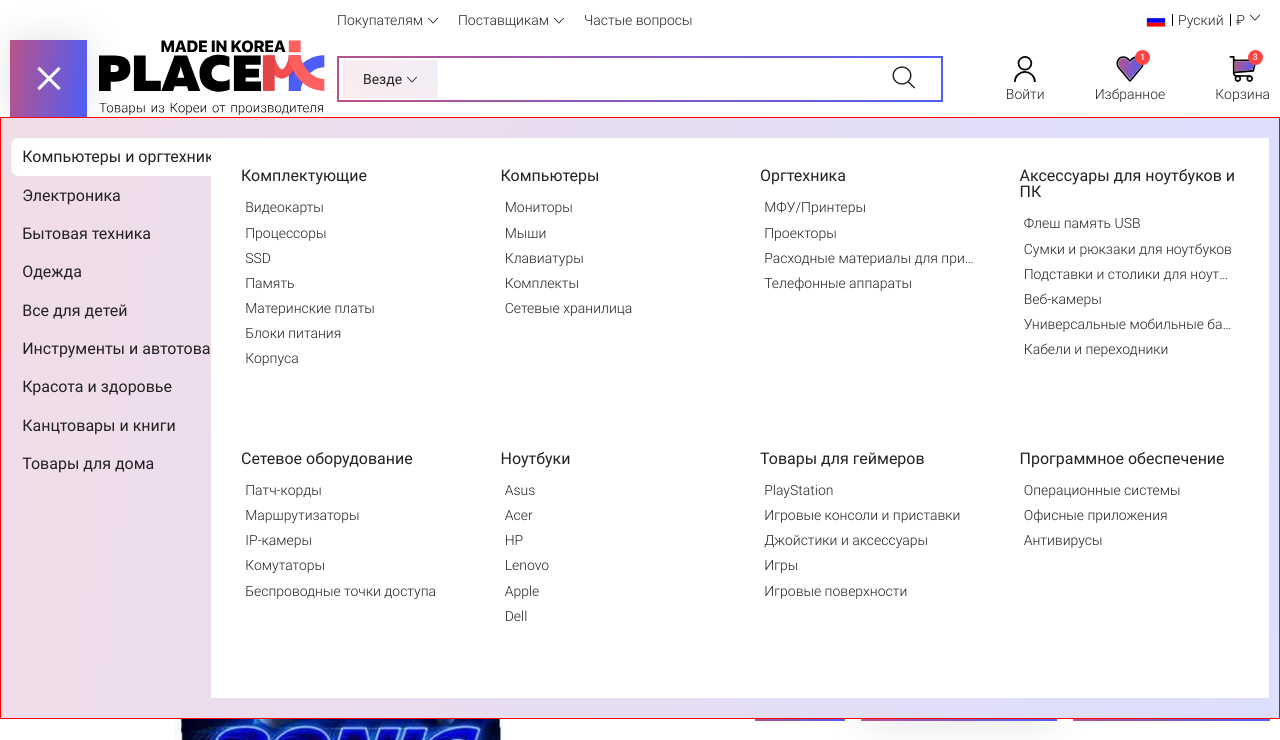
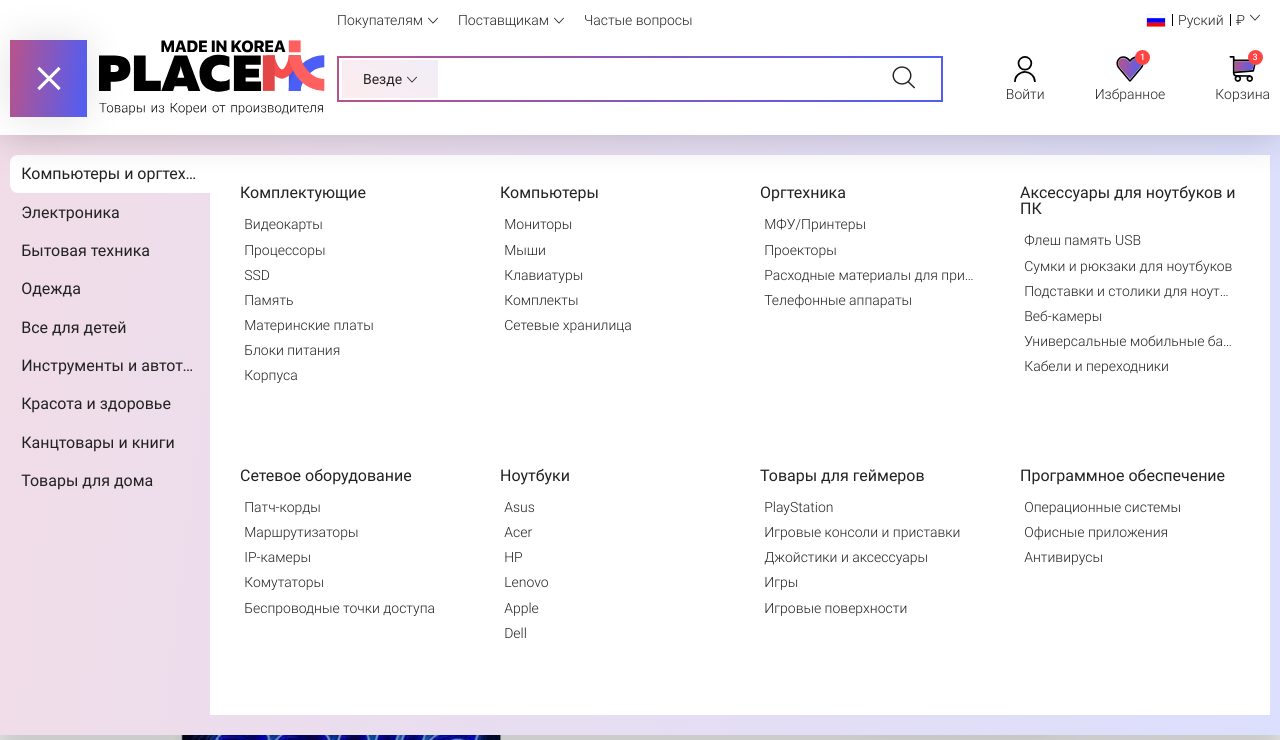
Before and after one commit to BoikoSV/product-card, a website: page index.html in a window 1280 px wide. Both pictures are taken after a click on the button 48 px from the left and 78 px from the top of the page. Shown: the top 740 px of the page. Drawn offline with nearby package versions, Linux system fonts and the light colour scheme; some packages are replaced by stand-ins of ours; files that its build step writes are made by us from their sources; a script that the page names is missing.

Commit message:
make animatinos for menu

```diff
--- a/index.html
+++ b/index.html
@@ -11,73 +11,7 @@
 
 <body>
     <header class="header">
-        <div class="container">
-            <div class="header__inner">
-                <div class="header__wrapper">
-                    <button class="menu-btn menu-btn--open">
-                        <span class="menu-btn__line"></span>
-                    </button>
-                    <a href="#" class="logo">
-                        <img src="./dist/svg/logo.svg" alt="" class="logo__img">
-                    </a>
-                </div>
-                <div class="cooperation">
-                    <ul class="cooperation__list">
-                        <li class="cooperation__item">
-                            <a href="#" class="cooperation__link icon icon-drop-down">Покупателям</a>
-                        </li>
-                        <li class="cooperation__item">
-                            <a href="#" class="cooperation__link icon icon-drop-down">Поставщикам</a>
-                        </li>
-                        <li class="cooperation__item">
-                            <a href="#" class="cooperation__link">Частые вопросы</a>
-                        </li>
-                    </ul>
-                </div>
-                <form action="" class="search" method="GET">
-                    <input type="text" class="search__input">
-                    <button class="search__btn icon icon-search" type="submit"></button>
-                    <button class="search__list icon icon-drop-down">Везде</button>
-                </form>
-                <div class="local">
-                    <button class="local__asks icon icon-asks"></button>
-                    <div class="local__current icon icon-drop-down">
-                        <div class="local__current-img-wrap">
-                            <img src="./dist/svg/flag-ru.svg" width="20" height="13" alt="" class="local__current-flag">
-                        </div>
-                        <span class="local__current-lang">Руский</span>
-                        <span class="local__current-sumbol">&#8381;</span>
-                    </div>
-                </div>
-                <div class="user-menu">
-                    <a href="#" class="user-menu__item user-menu__search">
-                        <div class="user-menu__img-wrap icon icon-search"></div>
-                        <span class="user-menu__text">Войти</span>
-                    </a>
-                    <a href="#" class="user-menu__item user-menu__login">
-                        <div class="user-menu__img-wrap">
-                            <img src="./dist/svg/bust.svg" width="26" height="26" alt="" class="user-menu__img">
-                        </div>
-                        <span class="user-menu__text">Войти</span>
-                    </a>
-                    <a href="#" class="user-menu__item user-menu__favorites">
-                        <div class="user-menu__img-wrap">
-                            <img src="./dist/svg/heart.svg" width="24" height="25" alt="" class="user-menu__img">
-                            <span class="user-menu__count">1</span>
-                        </div>
-                        <span class="user-menu__text">Избранное</span>
-                    </a>
-                    <a href="#" class="user-menu__item user-menu__cart">
-                        <div class="user-menu__img-wrap">
-                            <img src="./dist/svg/cart.svg" width="27" height="26" alt="" class="user-menu__img">
-                            <span class="user-menu__count">3</span>
-                        </div>
-                        <span class="user-menu__text">Корзина</span>
-                    </a>
-                </div>
-            </div>
-        </div>
-        <nav class="menu">
+        <nav class="menu menu__animation--close">
             <div class="container">
                 <ul class="menu__list">
                     <li class="menu__item">
@@ -1588,6 +1522,75 @@
                 </ul>
             </div>
         </nav>
+        <div class="header__padding">
+            <div class="container">
+                <div class="header__inner">
+                    <div class="header__wrapper">
+                        <button class="menu-btn">
+                            <span class="menu-btn__line"></span>
+                        </button>
+                        <a href="#" class="logo">
+                            <img src="./dist/svg/logo.svg" alt="" class="logo__img">
+                        </a>
+                    </div>
+                    <div class="cooperation">
+                        <ul class="cooperation__list">
+                            <li class="cooperation__item">
+                                <a href="#" class="cooperation__link icon icon-drop-down">Покупателям</a>
+                            </li>
+                            <li class="cooperation__item">
+                                <a href="#" class="cooperation__link icon icon-drop-down">Поставщикам</a>
+                            </li>
+                            <li class="cooperation__item">
+                                <a href="#" class="cooperation__link">Частые вопросы</a>
+                            </li>
+                        </ul>
+                    </div>
+                    <form action="" class="search" method="GET">
+                        <input type="text" class="search__input">
+                        <button class="search__btn icon icon-search" type="submit"></button>
+                        <button class="search__list icon icon-drop-down">Везде</button>
+                    </form>
+                    <div class="local">
+                        <button class="local__asks icon icon-asks"></button>
+                        <div class="local__current icon icon-drop-down">
+                            <div class="local__current-img-wrap">
+                                <img src="./dist/svg/flag-ru.svg" width="20" height="13" alt="" class="local__current-flag">
+                            </div>
+                            <span class="local__current-lang">Руский</span>
+                            <span class="local__current-sumbol">&#8381;</span>
+                        </div>
+                    </div>
+                    <div class="user-menu">
+                        <a href="#" class="user-menu__item user-menu__search">
+                            <div class="user-menu__img-wrap icon icon-search"></div>
+                            <span class="user-menu__text">Войти</span>
+                        </a>
+                        <a href="#" class="user-menu__item user-menu__login">
+                            <div class="user-menu__img-wrap">
+                                <img src="./dist/svg/bust.svg" width="26" height="26" alt="" class="user-menu__img">
+                            </div>
+                            <span class="user-menu__text">Войти</span>
+                        </a>
+                        <a href="#" class="user-menu__item user-menu__favorites">
+                            <div class="user-menu__img-wrap">
+                                <img src="./dist/svg/heart.svg" width="24" height="25" alt="" class="user-menu__img">
+                                <span class="user-menu__count">1</span>
+                            </div>
+                            <span class="user-menu__text">Избранное</span>
+                        </a>
+                        <a href="#" class="user-menu__item user-menu__cart">
+                            <div class="user-menu__img-wrap">
+                                <img src="./dist/svg/cart.svg" width="27" height="26" alt="" class="user-menu__img">
+                                <span class="user-menu__count">3</span>
+                            </div>
+                            <span class="user-menu__text">Корзина</span>
+                        </a>
+                    </div>
+                </div>
+            </div>
+        </div>
+
     </header>
     <section class="crumbs">
         <div class="container">
--- /dev/null
+++ b/src/js/open-menu.js
@@ -0,0 +1,31 @@
+(function(){
+    const header = document.querySelector('.header');
+    const menu = header.querySelector('.menu');
+    const toggleBtn = header.querySelector('.menu-btn');
+
+    toggleBtn.addEventListener('click', function(){
+        toggleMenu();
+    })
+
+    function toggleMenu(){
+
+        if(menu.classList.contains('menu--open')){
+            header.classList.remove('header__shadow')
+            toggleBtn.classList.remove('menu-btn--open');
+            menu.classList.remove('menu__animation--open');
+            menu.classList.add('menu__animation--close');
+            setTimeout(() => {
+                menu.classList.remove('menu--open');
+            }, 500)
+        }else{
+            header.classList.add('header__shadow');
+            toggleBtn.classList.add('menu-btn--open');
+            menu.classList.add('menu--open');
+            setTimeout(()=> {
+                menu.classList.add('menu__animation--open');
+                menu.classList.remove('menu__animation--close');
+            }, 1);
+        }
+    }
+
+})();
--- a/src/scss/components/_menu.scss
+++ b/src/scss/components/_menu.scss
@@ -1,14 +1,44 @@
 .menu {
     position: absolute;
-    border: 1px solid red;
+    // border: 1px solid red;
     background-image: linear-gradient(96.78deg, rgba(#f64d4d, 0.2) -57.09%, rgba(#4d5ef6, 0.2) 101.17%);
     left: 0;
     right: 0;
-    z-index: 20;
+    bottom: 0;
+    opacity: 0;
+    z-index: -5;
     background-color: #fff;
     padding-top: 20px;
     padding-bottom: 20px;
+    display: none;
+    opacity: 0;
+    transform: translateY(80%);
+    // transition: all ease-out 0.3s;
+    transition-property: transform, opacity;
+    transition-duration: 0.5s, 0.2s;
+    transition-timing-function: ease-out;
+    box-shadow: 0px 30px 30px 10px #00000033;
+
 }
+
+.menu--open{
+    display: block;
+    // opacity: 0;
+    // transform: translateY(80%);
+}
+.menu__animation--close{
+    opacity: 0;
+    transform: translateY(80%);
+    transition-property: transform, opacity;
+    transition-duration: 0.5s, 0.2s;
+    transition-delay: 0s, 0.3s;
+    transition-timing-function: ease-out;
+}
+.menu__animation--open{
+    opacity: 1;
+    transform: translateY(100%);
+}
+
 .menu__list {
     position: relative;
     min-height: 70vh;
@@ -40,6 +70,10 @@
     font-weight: 400;
     border-top-left-radius: 0.5em;
     border-bottom-left-radius: 0.5em;
+    width: 200px;
+    white-space: nowrap;
+    overflow-x: hidden;
+    text-overflow: ellipsis;
 }
 .sub-menu__title{
     font-size: 16px;
--- a/src/scss/sections/_header.scss
+++ b/src/scss/sections/_header.scss
@@ -1,12 +1,28 @@
-.header{
+.header {
+    position: relative;
+    z-index: 100;
+}
+.header__padding {
     padding-bottom: 18px;
+    position: relative;
+    z-index: 10;
+    background-color: #fff;
 }
-.header__inner{
+.header__shadow {
+    .header__padding {
+        transition-property: box-shadow;
+        transition-duration: 0.2s;
+        transition-delay: 0.3s;
+        box-shadow: 0px 0px 40px rgba(0, 0, 0, 0.2);;
+    }
+}
+.header__inner {
     display: grid;
     grid-template-columns: 327px 1fr 327px;
     grid-template-rows: 40px 77px;
-    grid-template-areas: "... cooperation local"
-                        "wrapper search user-menu";
+    grid-template-areas:
+        "... cooperation local"
+        "wrapper search user-menu";
     align-items: center;
 
     @media (max-width: 1100px) {
@@ -23,22 +39,22 @@
         display: block;
     }
 }
-.header__wrapper{
+.header__wrapper {
     grid-area: wrapper;
 }
-.cooperation{
+.cooperation {
     grid-area: cooperation;
 }
-.search{
+.search {
     grid-area: search;
 }
-.local{
+.local {
     grid-area: local;
 }
-.user-menu{
+.user-menu {
     grid-area: user-menu;
 }
-.user-menu__img{
+.user-menu__img {
     width: 100%;
     height: 100%;
     object-fit: contain;
```
Also changed, not shown: src/index.html (+70 -67 lines), dist/css/style.min.css, dist/js/script.min.js.
